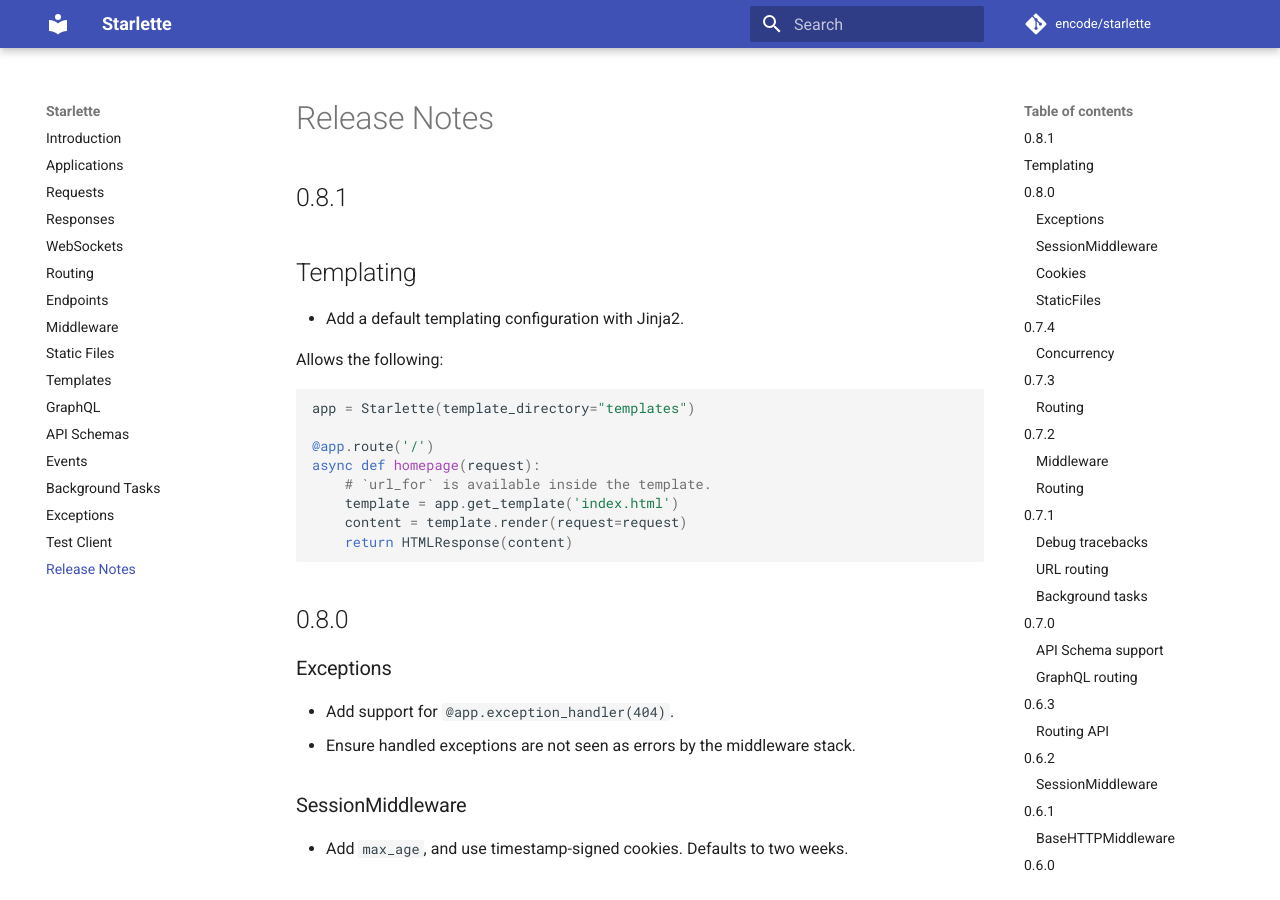
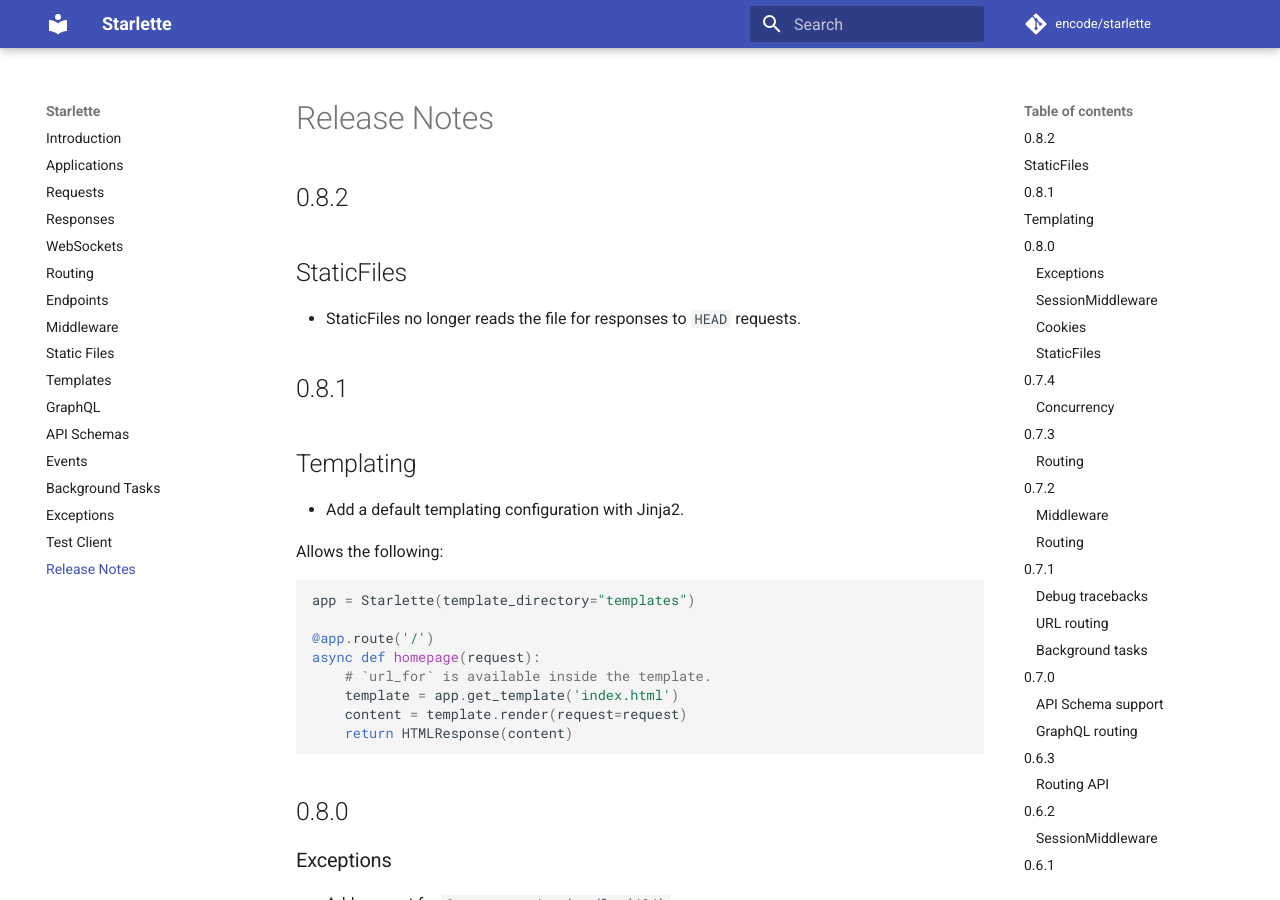
Before and after one commit to hidraco/starlette, an MkDocs documentation site: the page built from docs/release-notes.md, in a window 1280 px wide and 900 px high. Built offline with MkDocs 1.6.1 and Material for MkDocs 9.7.7, drawn with Linux system fonts in a browser that asks for light colours; comment, search, counter and statistics services are not loaded.

Commit message:
Version 0.8.2

```diff
--- a/docs/release-notes.md
+++ b/docs/release-notes.md
@@ -1,3 +1,9 @@
+## 0.8.2
+
+## StaticFiles
+
+* StaticFiles no longer reads the file for responses to `HEAD` requests.
+
 ## 0.8.1
 
 ## Templating
--- a/starlette/__init__.py
+++ b/starlette/__init__.py
@@ -1 +1 @@
-__version__ = "0.8.1"
+__version__ = "0.8.2"
```
Also changed, not shown: 1 other file.
